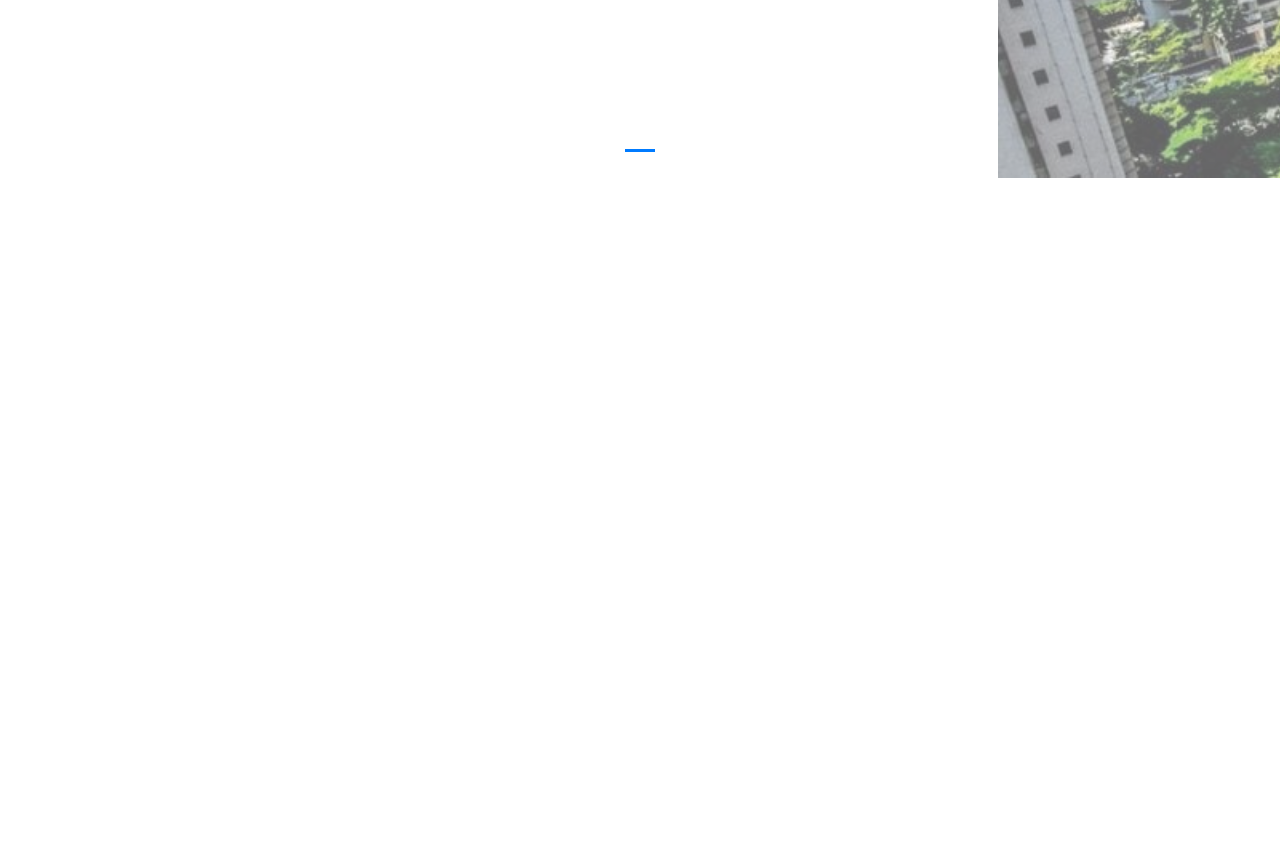
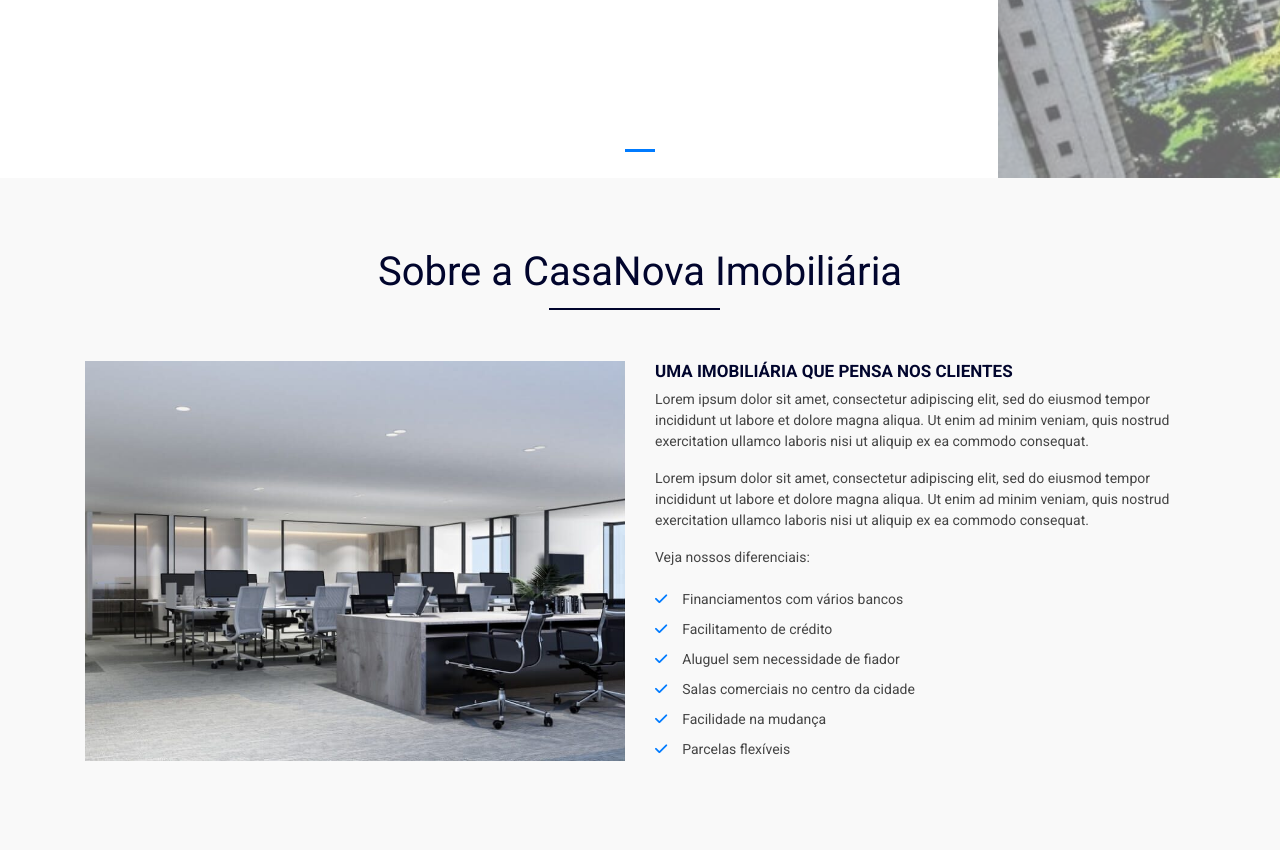
Before and after one commit to tharlytonscarabotto/landing-page-imobiliaria, a plain HTML site: page index.html in a window 1280 px wide. Shown: the part 542-1392 px from the top of the page. Before the commit the page ends 800 px from the top, so only its background shows below. Drawn offline with nearby package versions, Linux system fonts and the light colour scheme.

Commit message:
criando a seção about

```diff
--- a/css/styles.css
+++ b/css/styles.css
@@ -20,7 +20,7 @@ p,li {
 /* Barra de Navegação */
 
 header, .navbar {
-    background-color: #B6B2B2;
+    background-color: #01052D;
 }
 
 #nav-container {
@@ -35,15 +35,15 @@ header, .navbar {
 
 .navbar-brand {
     padding: 0;
-    color: #01052D;
+    color: #FFF;
 }
 
 .navbar-brand:hover {
-    color: #01052D;
+    color: #FFF;
 }
 
 #navbar-links a {
-    color: #01052D;
+    color: #FFF;
 }
 
 .navbar-expand-lg .navbar-nav .nav-link {
@@ -51,6 +51,10 @@ header, .navbar {
 }
 
 /* Slides */
+
+.container-fluid {
+    padding: 0;
+}
 
 #mainSlides .carousel-inner, #mainSlides .carousel-item {
     height: 90vh;
@@ -80,3 +84,46 @@ header, .navbar {
 .carousel-indicators .active {
     background-color: #007bff;
 }
+
+/* Sobre a empresa */
+
+#about-area {
+    background-color: #F9F9F9;
+}
+
+.main-title {
+    color: #01052D;
+    margin: 0 0 65px 0;
+    font-size: 40px;
+    text-align: center;
+}
+
+.main-title::after {
+    content: "";
+    border-top: 2px solid #01052D;
+    width: 15%;
+    position: absolute;
+    top: 60px;
+    left: 42%;
+}
+
+.about-title {
+    font-size: 17px;
+    color:#01052D;
+    text-transform: uppercase;
+    font-weight: bold;
+}
+
+#about-list {
+    list-style: none;
+    padding-left: 0;
+}
+
+#about-list li {
+    line-height: 30px;
+}
+
+#about-list i {
+    color: #007bff;
+    margin-right: 15px;
+}
--- a/index.html
+++ b/index.html
@@ -4,21 +4,26 @@
     <meta charset="UTF-8">
     <meta http-equiv="X-UA-Compatible" content="IE=edge">
     <meta name="viewport" content="width=device-width, initial-scale=1.0">
-    <title>Imobiliária CasaNova</title>
+    <title>CasaNova Imobiliária</title>
 
+    <!-- Fonte -->
     <link rel="preconnect" href="https://fonts.googleapis.com">
     <link rel="preconnect" href="https://fonts.gstatic.com" crossorigin>
     <link href="https://fonts.googleapis.com/css2?family=Roboto:wght@300;400;700&display=swap" rel="stylesheet">
 
+    <!-- Estilos Bootstrap -->
     <link rel="stylesheet" href="https://cdn.jsdelivr.net/npm/bootstrap@4.0.0/dist/css/bootstrap.min.css" integrity="sha384-Gn5384xqQ1aoWXA+058RXPxPg6fy4IWvTNh0E263XmFcJlSAwiGgFAW/dAiS6JXm" crossorigin="anonymous">
+
+    <!-- Meus estilos -->
     <link rel="stylesheet" href="css/styles.css">
+
 </head>
 <body>
     <header>
         <div class="container" id="nav-container">
             <nav class="navbar navbar-expand-lg fixed-top">
                 <a href="#" class="navbar-brand">
-                    <img id="logo" src="img/logo_transparent.png" alt="Logo CasaNova"> CasaNova Imobiliária
+                    <img id="logo" src="img/logo_white.png" alt="Logo CasaNova"> CasaNova Imobiliária
                 </a>
                 <button class="navbar-toggler" type="button" data-toggle="collapse" data-target="#navbar-links" aria-controls="navbar-links" aria-expanded="false" aria-label="Toggle navigation">
                 <span class="navbar-toggler-icon"></span>
@@ -38,6 +43,7 @@
     </header>
 
     <main>
+        <div class="container-fluid">
             <div id="mainSlides" class="carousel slide" data-ride="carousel">
                 <ol class="carousel-indicators">
                     <li data-target="#mainSlides" data-slide-to="0" class="active"></li>
@@ -79,20 +85,51 @@
                     <span class="sr-only">Próximo</span>
                 </a>
             </div>
+            <div id="about-area">
+                <div class="container">
+                    <div class="row">
+                        <div class="col-12">
+                            <h3 class="main-title">Sobre a CasaNova Imobiliária</h3>
+                        </div>
+                        <div class="col-md-6">
+                            <img class="img-fluid" src="img/escritorio.jpg" alt="Ambiente de trabalho CasaNova">
+                        </div>
+                        <div class="col-md-6">
+                            <h3 class="about-title">Uma imobiliária que pensa nos clientes</h3>
+                            <p>Lorem ipsum dolor sit amet, consectetur adipiscing elit, sed do eiusmod tempor incididunt ut labore et dolore magna aliqua. Ut enim ad minim veniam, quis nostrud exercitation ullamco laboris nisi ut aliquip ex ea commodo consequat.</p>
+                            <p>Lorem ipsum dolor sit amet, consectetur adipiscing elit, sed do eiusmod tempor incididunt ut labore et dolore magna aliqua. Ut enim ad minim veniam, quis nostrud exercitation ullamco laboris nisi ut aliquip ex ea commodo consequat.</p>
+                            <p>Veja nossos diferenciais:</p>
+                            <ul id="about-list">
+                                <li><i class="fas fa-check"></i>Financiamentos com vários bancos</li>
+                                <li><i class="fas fa-check"></i>Facilitamento de crédito</li>
+                                <li><i class="fas fa-check"></i>Aluguel sem necessidade de fiador</li>
+                                <li><i class="fas fa-check"></i>Salas comerciais no centro da cidade</li>
+                                <li><i class="fas fa-check"></i>Facilidade na mudança</li>
+                                <li><i class="fas fa-check"></i>Parcelas flexíveis</li>
+                            </ul>
+                        </div>
+                    </div>
+                </div>
+            </div>
+        </div>
     </main>
 
 
-
+    <!-- Bootstrap -->
     <script src="https://code.jquery.com/jquery-3.2.1.slim.min.js" integrity="sha384-KJ3o2DKtIkvYIK3UENzmM7KCkRr/rE9/Qpg6aAZGJwFDMVNA/GpGFF93hXpG5KkN" crossorigin="anonymous"></script>
     <script src="https://cdn.jsdelivr.net/npm/bootstrap@4.0.0/dist/js/bootstrap.min.js" integrity="sha384-JZR6Spejh4U02d8jOt6vLEHfe/JQGiRRSQQxSfFWpi1MquVdAyjUar5+76PVCmYl" crossorigin="anonymous"></script>
     <script src="https://cdn.jsdelivr.net/npm/popper.js@1.12.9/dist/umd/popper.min.js" integrity="sha384-ApNbgh9B+Y1QKtv3Rn7W3mgPxhU9K/ScQsAP7hUibX39j7fakFPskvXusvfa0b4Q" crossorigin="anonymous"></script>
 
+    <!-- FontAwesome -->
     <script src="https://kit.fontawesome.com/3fb3e484eb.js" crossorigin="anonymous"></script>
 
+    <!-- Progress Bar -->
     <script src="js/progressbar.min.js"></script>
 
+    <!-- Parallax -->
     <script src="https://cdn.jsdelivr.net/parallax.js/1.4.2/parallax.min.js"></script>
 
+    <!-- Meu script -->
     <script src="js/script.js"></script>
 </body>
 </html>
```
Also changed, not shown: img/escritorio.jpg (added), img/logo_white.png (added). Lines whose indentation alone changed are shown as unchanged.
